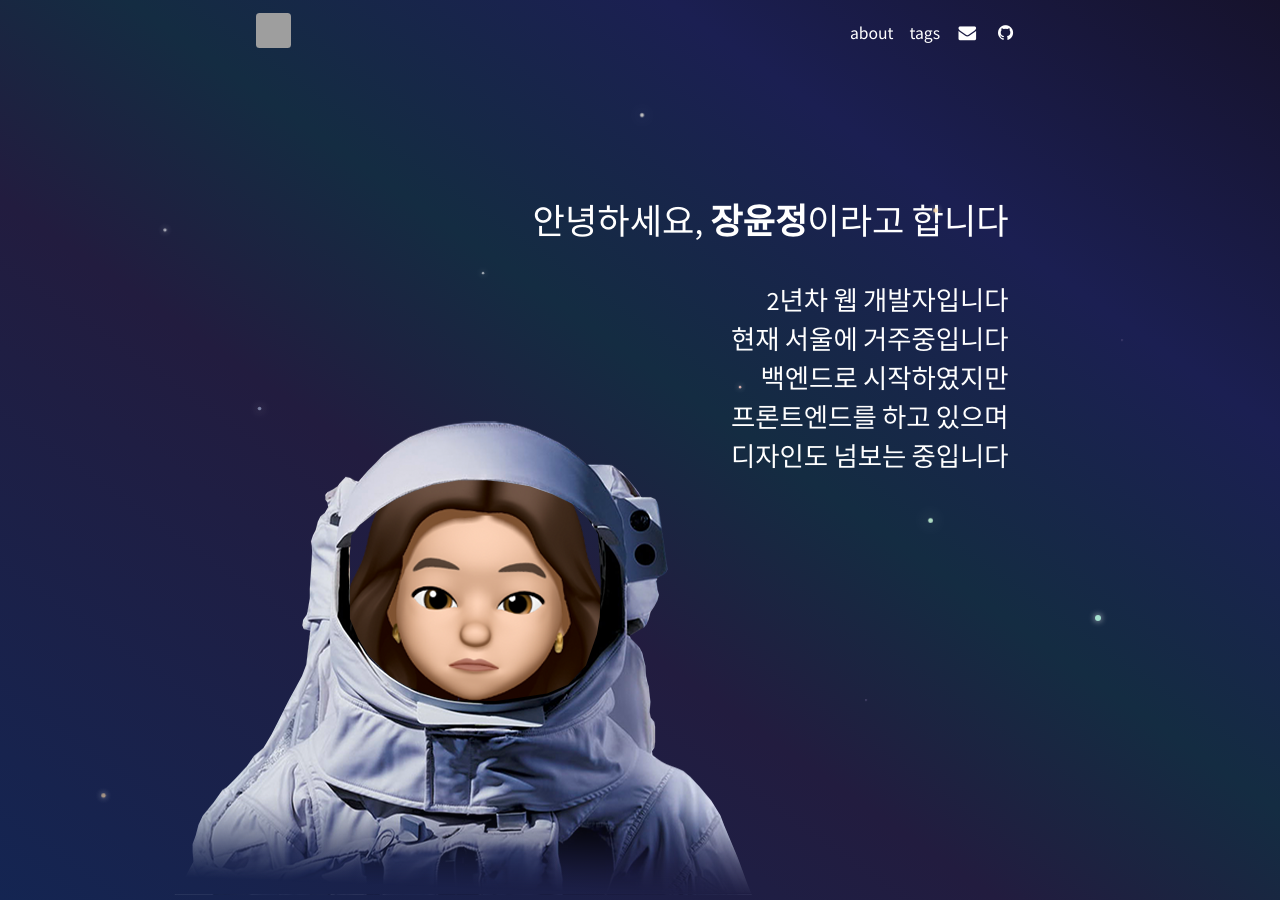
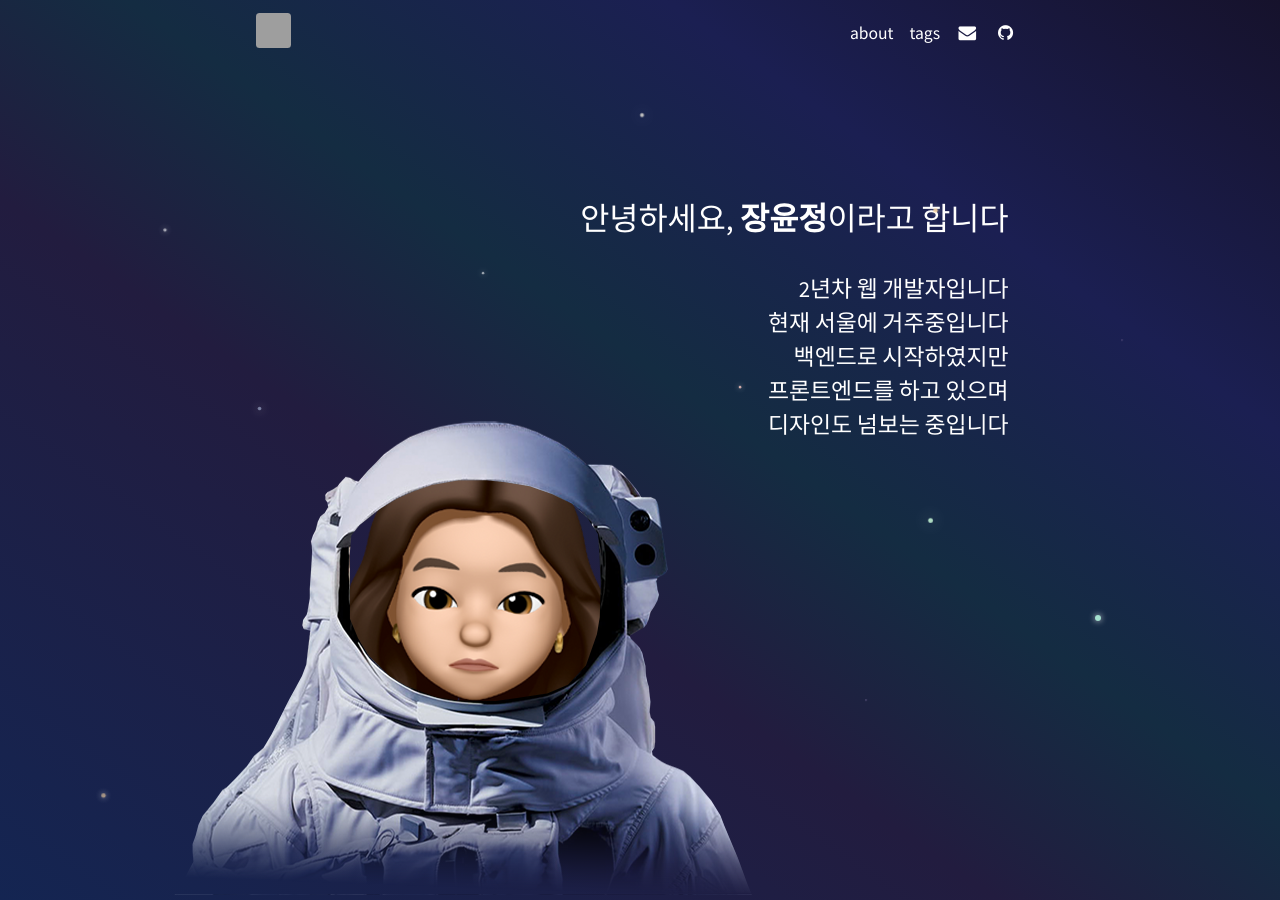
Before and after one commit to yunjeongloper/yunjeongloper.github.io, a Jekyll site: the page built from about.html, in a window 1280 px wide and 900 px high. Built offline with Jekyll 4.4.1, drawn with Linux system fonts in a browser that asks for light colours; nearby versions of some CDN libraries; grey boxes are pictures that could not be loaded.

```diff
--- a/_layouts/about.html
+++ b/_layouts/about.html
@@ -7,7 +7,9 @@
         <img src="{{ "/assets/img/Astronaut-me.png" | absolute_url }}" alt=""/>
     </div>
     <div class="about-me">
-        <div class="title">안녕하세요, <b>장윤정</b>이라고 합니다</div>
+        <div class="title">안녕하세요,
+            <span class="title-newline"></span><b>장윤정</b>이라고 합니다</span>
+        </div>
         <div class="desc">2년차 웹 개발자입니다</div>
         <div class="desc">현재 서울에 거주중입니다</div>
         <div class="desc">백엔드로 시작하였지만</div>
--- a/_sass/layouts/_about.scss
+++ b/_sass/layouts/_about.scss
@@ -45,14 +45,14 @@
 
     .title {
         @extend %about-me-text;
-        font-size: 2em;
+        font-size: 1.8em;
         animation: 500ms ease-out 0s 1 slideInFromLeft;
         margin-bottom: 1em;
         font-weight: 200;
     }
     .desc {
         @extend %about-me-text;
-        font-size: 1.5em;
+        font-size: 1.3em;
         animation: 900ms ease-out 0s 1 slideInFromLeftNarrow;
         font-weight: 200;
     }
@@ -64,6 +64,12 @@
     @media (max-width: 1185px) {
         text-align: center;
         top: 5em;
+    }
+
+    @media (max-width: 540px) {
+        .title-newline {
+            display:block;
+        }
     }
 }
 
```
